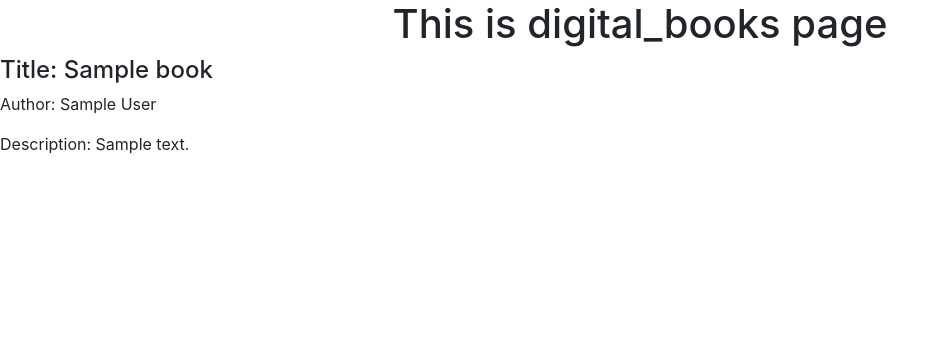
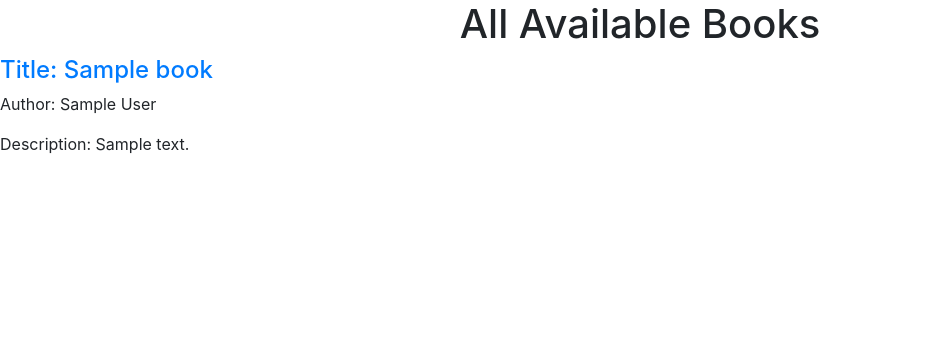
Before and after one commit to Janell-Huyck/overdrive-library, a Django app: page /digital_books/all_books in a window 1280 px wide. Shown: the part 124-464 px from the top of the page, without its empty margins (0-949 px from the left). Run offline with Django 3.2, Linux system fonts and the light colour scheme; tables that the repository leaves empty hold one stand-in row (values such as "Sample post"); some libraries are stand-ins or nearby versions.

Commit message:
made list view titles link to individual book pages.  Cleaned up template titles for book views

```diff
--- a/custom_user/forms.py
+++ b/custom_user/forms.py
@@ -12,8 +12,6 @@ class SignupForm(forms.Form):
 class LoginForm(forms.ModelForm):
 
     class Meta:
-        # password = forms.CharField(widget=forms.PasswordInput)
-
         widgets = {
             'password': forms.PasswordInput(),
         }
--- a/digital_books/views.py
+++ b/digital_books/views.py
@@ -48,7 +48,7 @@ def createGutenberg(request):
                 URL=data['URL']
             )
             new_book.save()
-            return HttpResponseRedirect(reverse('home'))
+            return HttpResponseRedirect(reverse('all_books'))
 
     projectg = request.POST['projectg']
     new_title, new_author = scrap_html(projectg)
--- a/templates/digital_books/book_detail.html
+++ b/templates/digital_books/book_detail.html
@@ -1,7 +1,7 @@
 <!DOCTYPE html>
 {% extends '../base.html' %}
 {% block body_block %}
-<h1>{{ book.id }} Detail of a single book</h1>
+<h1>About This Book</h1>
 
 <h3>{{ book.title }}</h3>
 <p>{{ book.author }}</p>
--- a/templates/digital_books/index.html
+++ b/templates/digital_books/index.html
@@ -1,12 +1,12 @@
 <!DOCTYPE html>
 {% extends '../base.html' %}
 {% block body_block %}
-<h1>This is digital_books page</h1>
+<h1>All Available Books</h1>
 {% for book in books %}
-<h4>Title: {{ book.title }}</h4>
-<p>Author: {{ book.author }}</p>
-<p>Description: {{ book.description }}</p>
-<br>
+    <a href='{{book.id}}'> <h4>Title: {{ book.title }}</h4></a>
+    <p>Author: {{ book.author }}</p>
+    <p>Description: {{ book.description }}</p>
+    <br>
 {% endfor %}
 
 {% endblock body_block %}
```
